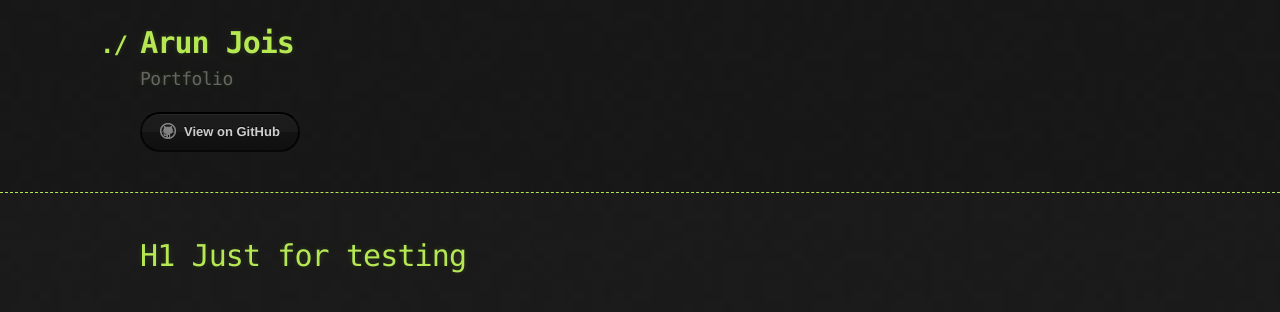
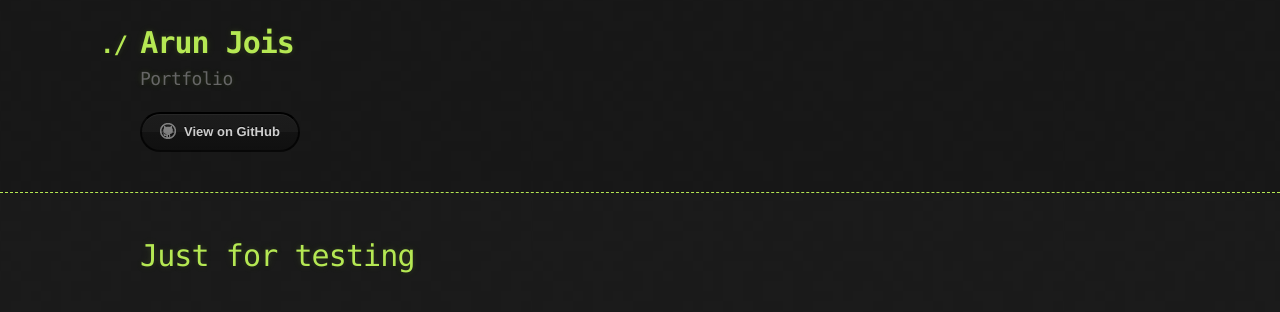
Before and after one commit to arunjois/arunjois.github.io, a Jekyll site: the page built from index.md, in a window 1280 px wide. Shown: the top 312 px of the page. Built offline with Jekyll 4.4.1, drawn with Linux system fonts in a browser that asks for light colours; our own code applies the rules of GitHub Pages for plain Markdown files.

Commit message:
Correction in H1

```diff
--- a/index.md
+++ b/index.md
@@ -2,4 +2,4 @@
 layout: default
 ---
 
-# H1 Just for testing
+# Just for testing
```
